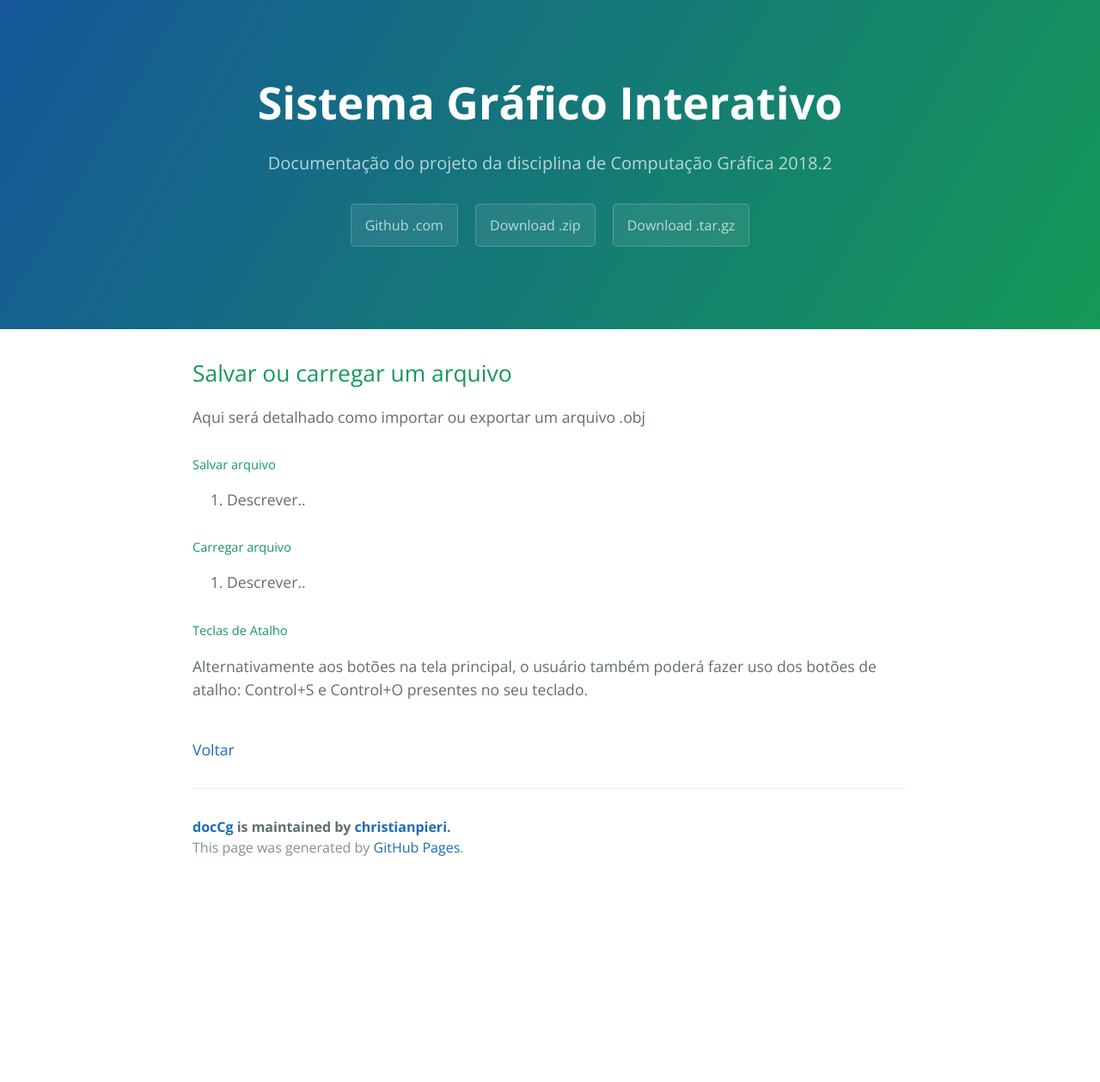
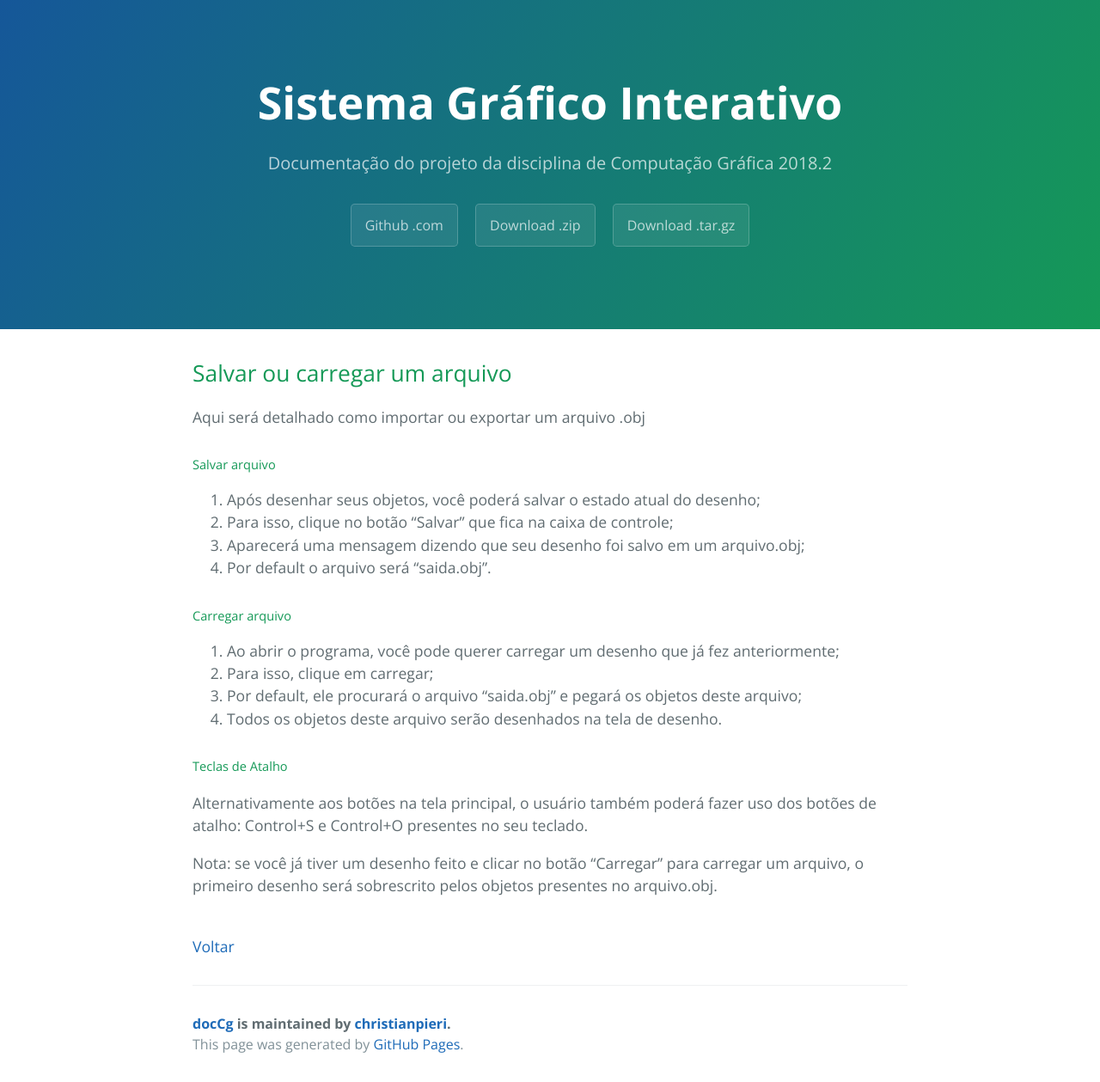
Before and after one commit to christianpieri/docCg, a Jekyll site: the page built from manual-do-usuario/salvar-carregar-objeto.md, in a window 1280 px wide. Shown: the whole page at 86% size. Built offline with Jekyll 4.4.1, drawn with Linux system fonts in a browser that asks for light colours; our own code applies the rules of GitHub Pages for plain Markdown files; before the commit the page ends 1030 px from its top, so only the background shows below that.

Commit message:
fim manual usuário (falta só por as img)

```diff
--- a/manual-do-usuario/salvar-carregar-objeto.md
+++ b/manual-do-usuario/salvar-carregar-objeto.md
@@ -8,10 +8,16 @@ Aqui será detalhado como importar ou exportar um arquivo .obj
 
 
 ##### Salvar arquivo
-1. Descrever..
+1. Após desenhar seus objetos, você poderá salvar o estado atual do desenho;
+2. Para isso, clique no botão "Salvar" que fica na caixa de controle;
+3. Aparecerá uma mensagem dizendo que seu desenho foi salvo em um arquivo.obj;
+4. Por default o arquivo será "saida.obj".
 
 ##### Carregar arquivo
-1. Descrever..
+1. Ao abrir o programa, você pode querer carregar um desenho que já fez anteriormente;
+2. Para isso, clique em carregar;
+3. Por default, ele procurará o arquivo "saida.obj" e pegará os objetos deste arquivo;
+4. Todos os objetos deste arquivo serão desenhados na tela de desenho.
 
 
 
@@ -20,5 +26,8 @@ Alternativamente aos botões na tela principal, o usuário também poderá fazer
 
 
 
+Nota: se você já tiver um desenho feito e clicar no botão "Carregar" para carregar um arquivo, o primeiro desenho será sobrescrito pelos objetos presentes no arquivo.obj.
+
+
 <br>
 [Voltar](./)
```
Also changed, not shown: manual-do-usuario/index.md (+1 -0 lines), manual-do-usuario/rotacionar-obj-window.md (added, +29 -0 lines).
